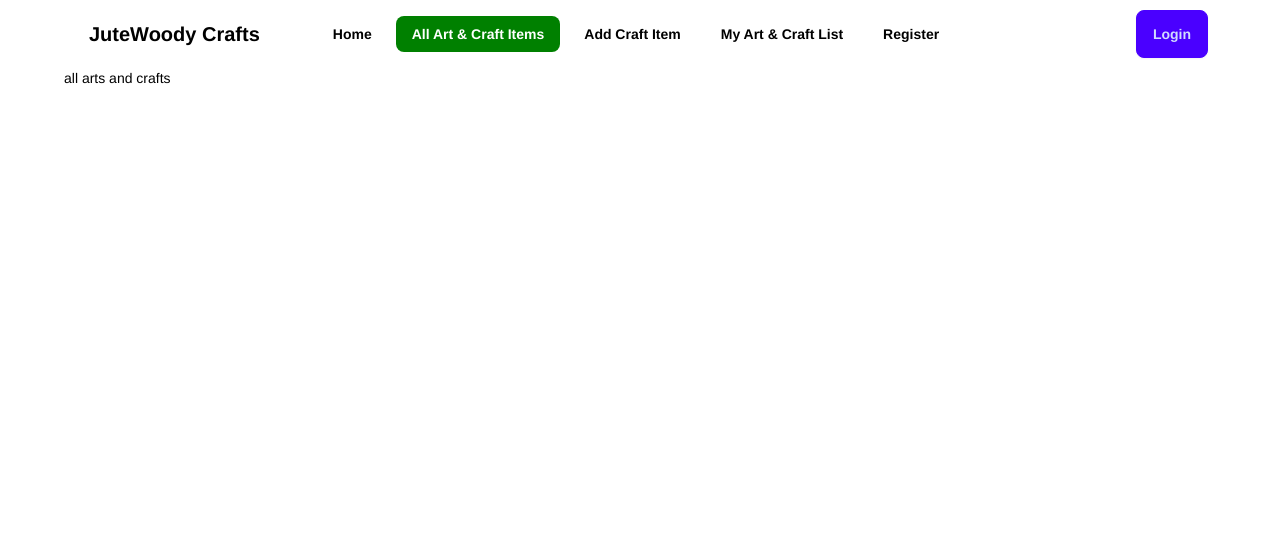
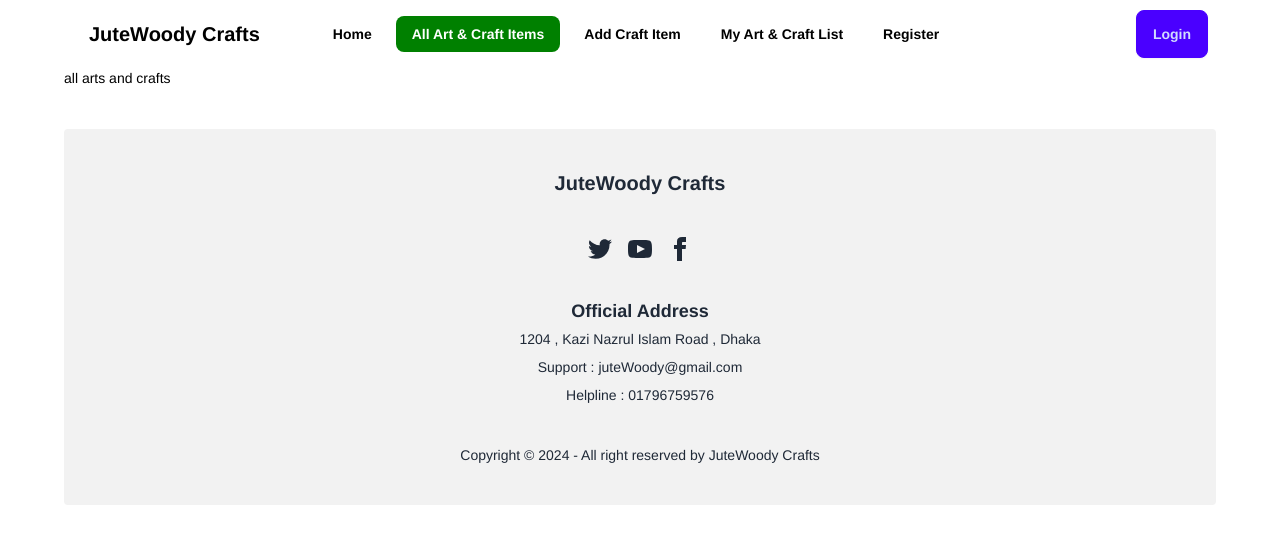
Before and after one commit to miasumon-ru/jutewoody-client-side, a React (Vite) app: page /craftsAll in a window 1280 px wide. Shown: the top 544 px of the page. Built offline with nearby package versions, Linux system fonts and the light colour scheme; no server answers.

Commit message:
footer added with the necessary information metioned in the pdf file

```diff
--- /dev/null
+++ b/src/components/Footer/Footer.jsx
@@ -0,0 +1,36 @@
+
+
+
+const Footer = () => {
+    return (
+        <footer className="footer footer-center p-10 bg-base-200 text-base-content rounded mt-10">
+
+            <div>
+                <h1 className="text-xl font-bold"> JuteWoody Crafts </h1>
+            </div>
+
+            <nav>
+
+                <div className="grid grid-flow-col gap-4">
+                    <a><svg xmlns="http://www.w3.org/2000/svg" width="24" height="24" viewBox="0 0 24 24" className="fill-current"><path d="M24 4.557c-.883.392-1.832.656-2.828.775 1.017-.609 1.798-1.574 2.165-2.724-.951.564-2.005.974-3.127 1.195-.897-.957-2.178-1.555-3.594-1.555-3.179 0-5.515 2.966-4.797 6.045-4.091-.205-7.719-2.165-10.148-5.144-1.29 2.213-.669 5.108 1.523 6.574-.806-.026-1.566-.247-2.229-.616-.054 2.281 1.581 4.415 3.949 4.89-.693.188-1.452.232-2.224.084.626 1.956 2.444 3.379 4.6 3.419-2.07 1.623-4.678 2.348-7.29 2.04 2.179 1.397 4.768 2.212 7.548 2.212 9.142 0 14.307-7.721 13.995-14.646.962-.695 1.797-1.562 2.457-2.549z"></path></svg></a>
+                    <a><svg xmlns="http://www.w3.org/2000/svg" width="24" height="24" viewBox="0 0 24 24" className="fill-current"><path d="M19.615 3.184c-3.604-.246-11.631-.245-15.23 0-3.897.266-4.356 2.62-4.385 8.816.029 6.185.484 8.549 4.385 8.816 3.6.245 11.626.246 15.23 0 3.897-.266 4.356-2.62 4.385-8.816-.029-6.185-.484-8.549-4.385-8.816zm-10.615 12.816v-8l8 3.993-8 4.007z"></path></svg></a>
+                    <a><svg xmlns="http://www.w3.org/2000/svg" width="24" height="24" viewBox="0 0 24 24" className="fill-current"><path d="M9 8h-3v4h3v12h5v-12h3.642l.358-4h-4v-1.667c0-.955.192-1.333 1.115-1.333h2.885v-5h-3.808c-3.596 0-5.192 1.583-5.192 4.615v3.385z"></path></svg></a>
+                </div>
+            </nav>
+
+            <div >
+
+                <h1 className="text-[18px] font-semibold"> Official Address </h1>
+                <p className="font-medium text-sm">1204 , Kazi Nazrul Islam Road , Dhaka </p>
+                <p className="font-medium text-sm">Support : juteWoody@gmail.com </p>
+                <p className="font-medium text-sm">Helpline : 01796759576 </p>
+
+            </div>
+            <aside>
+                <p>Copyright © 2024 - All right reserved by JuteWoody Crafts </p>
+            </aside>
+        </footer>
+    );
+};
+
+export default Footer;
--- a/src/layout/MainLayout.jsx
+++ b/src/layout/MainLayout.jsx
@@ -1,5 +1,6 @@
 import { Outlet } from "react-router-dom";
 import Navbar from "../components/Navbar";
+import Footer from "../components/Footer/Footer";
 
 
 
@@ -11,6 +12,8 @@
 
             <Outlet></Outlet>
 
+            <Footer></Footer>
+
         </div>
     );
 };
```
